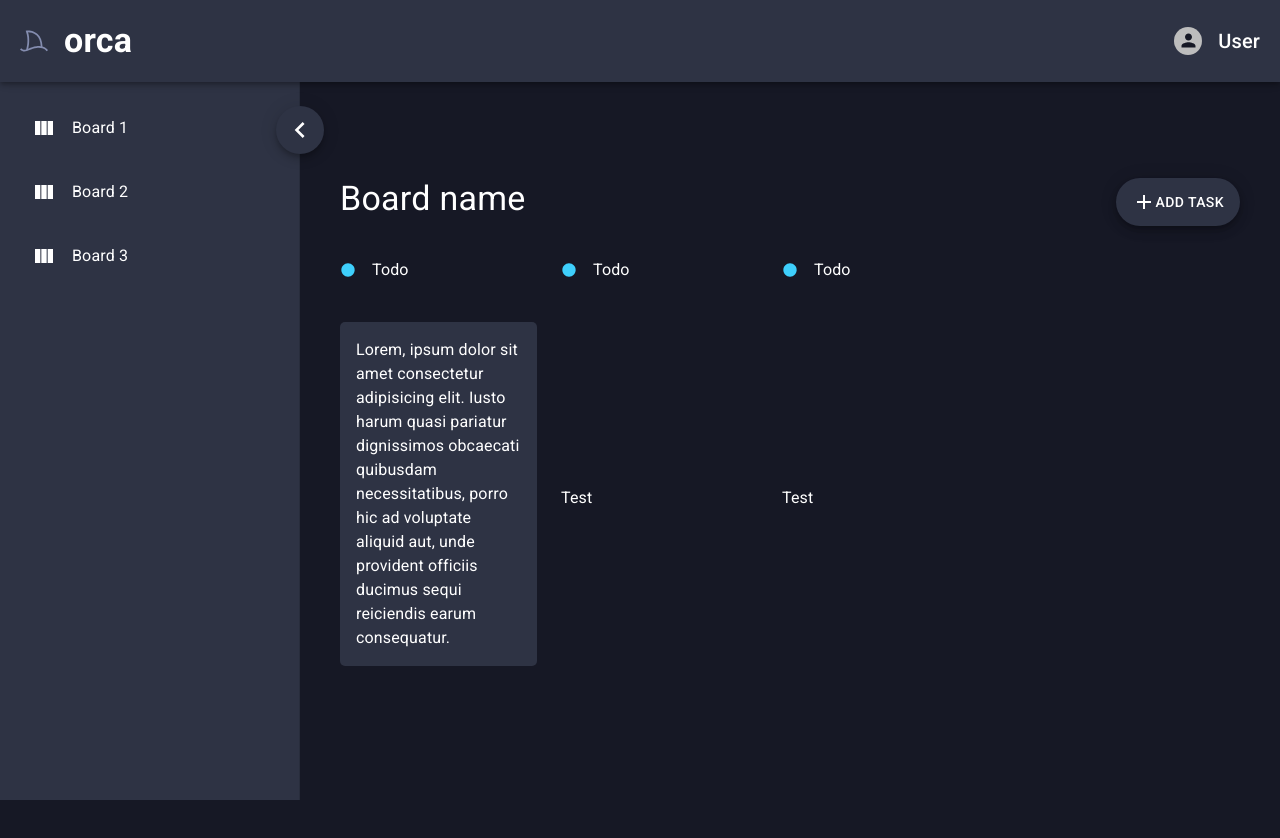
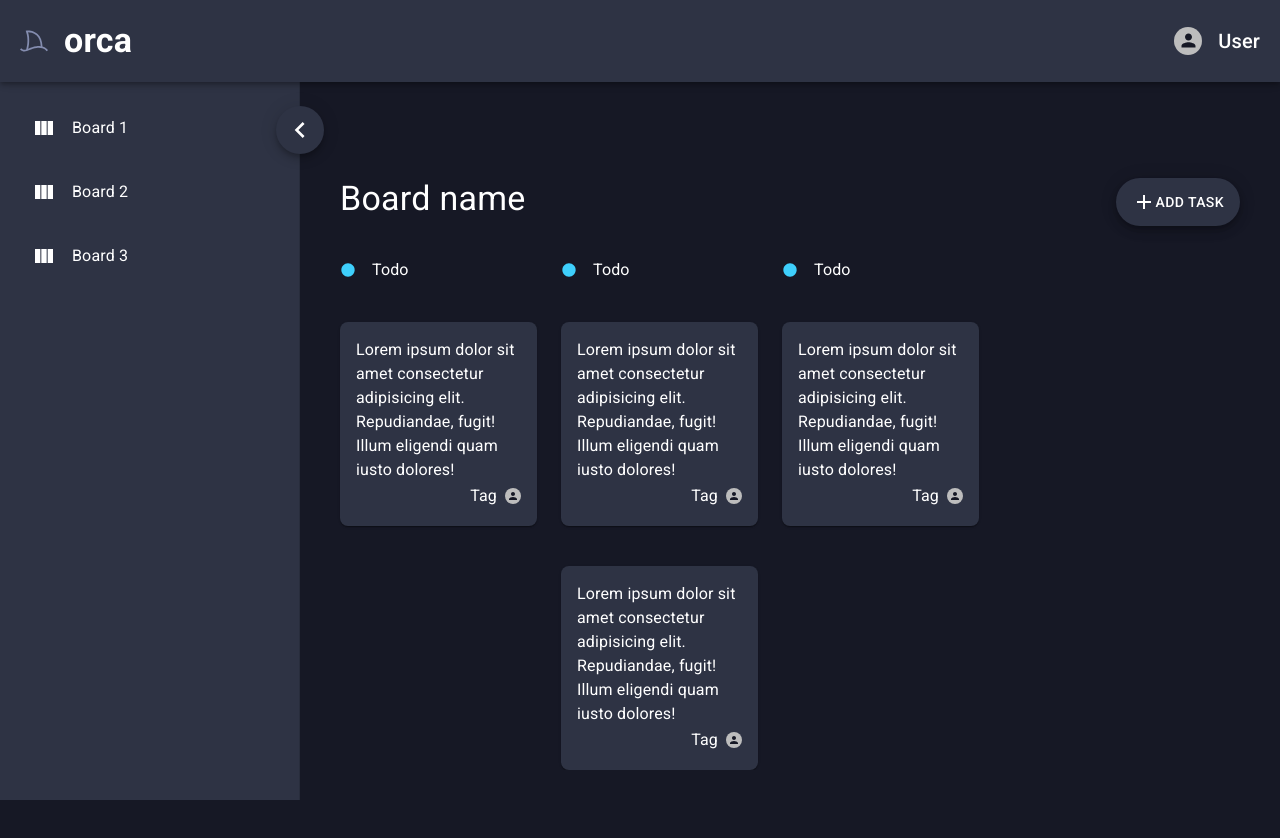
Before and after one commit to jplusequalt/orca_OLD, a React (Create React App) app: page / in a window 1280 px wide. Shown: the top 838 px of the page. After the commit the page ends 800 px from the top, so only its background shows below. Built offline with nearby package versions, Linux system fonts and the light colour scheme.

Commit message:
lots of stuff

```diff
--- a/src/components/Board.tsx
+++ b/src/components/Board.tsx
@@ -1,9 +1,10 @@
+import { KanbanBoard, KanbanHeader, KanbanRow, KanbanWrapper, ToggleSideMenu, ToggleSideMenuIcon } from '../styles/Board.styled';
 import React, { SetStateAction, Dispatch } from 'react';
-import { Box, Grid, Typography, Fab, Card } from '@mui/material';
+import { Box, Grid, Typography, Fab, Popover } from '@mui/material';
+import CircleIcon from '@mui/icons-material/Circle';
 import AddIcon from '@mui/icons-material/Add';
-import { KanbanBoard, ToggleSideMenu, ToggleSideMenuIcon } from '../styles/Board.styled';
 import { theme } from '../Theme';
-import CircleIcon from '@mui/icons-material/Circle';
+import { TaskPreview } from './TaskPreview';
 
 type BoardProps = {
   sideMenuToggle: Dispatch<SetStateAction<boolean>>
@@ -12,19 +13,53 @@ type BoardProps = {
 
 export const Board: React.FC<BoardProps> = ({ sideMenuToggle, sideMenuOpen }) => {
 
-  console.log(sideMenuOpen);
+  const [anchorEl, setAnchorEl] = React.useState<HTMLElement | null>(null);
+
+  const handlePopoverOpen = (event: React.MouseEvent<HTMLElement>) => {
+    setAnchorEl(event.currentTarget);
+  };
+
+  const handlePopoverClose = () => {
+    setAnchorEl(null);
+  };
+
+  const open = Boolean(anchorEl);
 
   return (
     <Box sx={{ width: '100%', display: 'flex' }}>
-      <KanbanBoard open={sideMenuOpen}>
+      <KanbanWrapper open={sideMenuOpen}>
         <ToggleSideMenu
           onClick={() => { sideMenuToggle(!sideMenuOpen) }}
           open={sideMenuOpen}
+          aria-owns={open ? 'mouse-over-popover' : undefined}
+          aria-haspopup="true"
+          onMouseEnter={handlePopoverOpen}
+          onMouseLeave={handlePopoverClose}
           >
           <ToggleSideMenuIcon open={sideMenuOpen} />
+          <Popover
+            id="mouse-over-popover"
+            sx={{
+              pointerEvents: 'none',
+            }}
+            open={open}
+            anchorEl={anchorEl}
+            anchorOrigin={{
+              vertical: 'center',
+              horizontal: 'right',
+            }}
+            transformOrigin={{
+              vertical: 'center',
+              horizontal: 'left',
+            }}
+            onClose={handlePopoverClose}
+            disableRestoreFocus
+          >
+        <Typography sx={{ p: 1 }}>{ sideMenuOpen ? 'Hide' : 'Expand' }</Typography>
+        </Popover>
         </ToggleSideMenu>
         <Box>
-          <Box sx={{ display: 'flex', justifyContent: 'space-between', marginBottom: '3rem' }}>
+          <KanbanHeader>
             <Typography variant='h4'>Board name</Typography>
             <Fab
               variant='extended'
@@ -38,10 +73,10 @@ export const Board: React.FC<BoardProps> = ({ sideMenuToggle, sideMenuOpen }) =>
               <AddIcon />
               Add Task
             </Fab>
-          </Box>
+          </KanbanHeader>
         </Box>
-        <Grid container rowSpacing={2} columnSpacing={{ xs: 1, sm: 2, md: 3 }} sx={{ paddingLeft: '1.5rem', paddingRight: '1rem', maxHeight: '62rem', overflowY: 'auto' }}>
-          <Grid container xs={3} sx={{ display: 'flex', flexDirection: 'column', alignItems: 'flex-start', gap: '2.5rem', paddingRight: '1.5rem' }}>
+        <KanbanBoard container rowSpacing={2} columnSpacing={{ xs: 1, sm: 2, md: 3 }}>
+          <KanbanRow container xs={3}>
             <Grid item>
               <Box sx={{ display: 'flex', alignItems: 'center', gap: '1rem' }}>
                 <CircleIcon sx={{ fill: '#3ecffc', width: '1rem' }} />
@@ -49,35 +84,36 @@ export const Board: React.FC<BoardProps> = ({ sideMenuToggle, sideMenuOpen }) =>
               </Box>
             </Grid>
             <Grid item>
-              <Box sx={{ borderRadius: '5px', backgroundColor: theme.palette.background.paper, padding: '1rem' }}>
-                Lorem, ipsum dolor sit amet consectetur adipisicing elit. Iusto harum quasi pariatur dignissimos obcaecati quibusdam necessitatibus, porro hic ad voluptate aliquid aut, unde provident officiis ducimus sequi reiciendis earum consequatur.
-              </Box>
+              <TaskPreview />
             </Grid>
-          </Grid>
-          <Grid container xs={3} sx={{ display: 'flex', flexDirection: 'column', height: '60rem', alignItems: 'flex-start' }}>
-            <Grid item xs={2}>
+          </KanbanRow>
+          <KanbanRow container xs={3}>
+            <Grid item>
               <Box sx={{ display: 'flex', alignItems: 'center', gap: '1rem' }}>
                 <CircleIcon sx={{ fill: '#3ecffc', width: '1rem' }} />
                 Todo
               </Box>
             </Grid>
-            <Grid item xs={2} sx={{ display: 'flex', alignItems: 'center' }}>
-              Test
+            <Grid item>
+              <TaskPreview />
             </Grid>
-          </Grid>
-          <Grid container xs={3} sx={{ display: 'flex', flexDirection: 'column', height: '60rem', alignItems: 'flex-start' }}>
-            <Grid item xs={2}>
+            <Grid item>
+              <TaskPreview />
+            </Grid>
+          </KanbanRow>
+          <KanbanRow container xs={3}>
+            <Grid item>
               <Box sx={{ display: 'flex', alignItems: 'center', gap: '1rem' }}>
                 <CircleIcon sx={{ fill: '#3ecffc', width: '1rem' }} />
                 Todo
               </Box>
             </Grid>
-            <Grid item xs={2} sx={{ display: 'flex', alignItems: 'center', gap: '1rem' }}>
-              Test
+            <Grid item>
+              <TaskPreview />
             </Grid>
-          </Grid>
-        </Grid>
-      </KanbanBoard>
+          </KanbanRow>
+        </KanbanBoard>
+      </KanbanWrapper>
     </Box>
   );
 }
--- /dev/null
+++ b/src/components/TaskModal.tsx
@@ -0,0 +1,105 @@
+import React, { Dispatch, SetStateAction, useState } from 'react';
+import { Box, Modal, Typography, FormControl, Select, MenuItem, Avatar, SelectChangeEvent } from '@mui/material';
+import VisibilityIcon from '@mui/icons-material/Visibility';
+import ShareIcon from '@mui/icons-material/Share';
+import ClearIcon from '@mui/icons-material/Clear';
+import { Assignee, AssigneeAvatar, TaskStatus } from '../styles/TaskModal.styled';
+
+type TaskModalProps = {
+  open: boolean,
+  handleOpen: Dispatch<SetStateAction<boolean>>
+}
+
+export const TaskModal: React.FC<TaskModalProps> = ({ open, handleOpen }) => {
+
+  const [taskStatus, setTaskStatus] = useState<string>('Todo');
+  const [assignee, setAssignee] = useState<string>('');
+
+  const handleTaskChange = (event: SelectChangeEvent) => {
+    setTaskStatus(event.target.value);
+  }
+
+  const handleAssigneeChange = (event: SelectChangeEvent) => {
+    setAssignee(event.target.value);
+  }
+
+  return (
+    <Modal open={open} onClose={() => handleOpen(false)}>
+      <Box
+        sx={{
+          position: 'absolute' as 'absolute',
+          top: '50%',
+          left: '50%',
+          transform: 'translate(-50%, -50%)',
+          width: '75%',
+          height: '75%',
+          bgcolor: 'background.paper',
+          border: '2px solid #000',
+          borderRadius: '8px',
+          boxShadow: 24,
+          p: 4,
+          display: 'block'
+        }}>
+          <Box sx={{ display: 'flex', flexDirection: 'row', justifyContent: 'space-between' }}>
+            <Typography>Tag</Typography>
+            <Box sx={{ display: 'flex', flexDirection: 'row', justifyContent: 'flex-end', gap: '1rem' }}>
+              <VisibilityIcon />
+              <ShareIcon />
+              <ClearIcon />
+            </Box>
+          </Box>
+          <Box>
+            <Box>
+              <Typography variant='h5' sx={{ mt: 2, mb: 2 }}>
+                This is the title
+              </Typography>
+              <Box sx={{ display: 'flex', gap: '1rem' }}>
+                <FormControl sx={{ minWidth: 80, mb: 2 }}>
+                  <Select
+                    value={taskStatus}
+                    onChange={handleTaskChange}
+                    displayEmpty
+                    autoWidth
+                    input={<TaskStatus />}
+                    inputProps={{ 'aria-label': 'Without label' }}
+                  >
+                    <MenuItem value='Todo'>Todo</MenuItem>
+                    <MenuItem value='In Progress'>In Progress</MenuItem>
+                    <MenuItem value='Completed'>Completed</MenuItem>
+                  </Select>
+                </FormControl>
+                <Typography>Assignee</Typography>
+                <FormControl sx={{ minWidth: 100, mb: 2 }}>
+                  <Select
+                    value={assignee}
+                    onChange={handleAssigneeChange}
+                    displayEmpty
+                    autoWidth
+                    input={<Assignee />}
+                    inputProps={{ 'aria-label': 'Without label' }}
+                  >
+                    <MenuItem value='Person 1' sx={{ display: 'flex', gap: '1rem'}}>
+                      <AssigneeAvatar />
+                      Person 1
+                    </MenuItem>
+                    <MenuItem value='Person 2' sx={{ display: 'flex', gap: '1rem'}}>
+                      <AssigneeAvatar />
+                      Person 2
+                    </MenuItem>
+                    <MenuItem value='Person 3' sx={{ display: 'flex', gap: '1rem'}}>
+                     <AssigneeAvatar />
+                      Person 3
+                    </MenuItem>
+                  </Select>
+                </FormControl>
+              </Box>
+              <Typography variant='subtitle1'>Description</Typography>
+              <Typography variant='body1'>
+                Lorem ipsum dolor sit amet consectetur adipisicing elit. Commodi consequatur rerum libero, eveniet voluptate ex? Obcaecati, explicabo, ipsam commodi est ullam mollitia expedita fugiat magni neque enim ea necessitatibus optio? Eaque itaque possimus fuga distinctio aliquam suscipit quis quisquam aspernatur.
+              </Typography>
+            </Box>
+          </Box>
+      </Box>
+    </Modal>
+  );
+}
--- /dev/null
+++ b/src/components/TaskPreview.tsx
@@ -0,0 +1,31 @@
+import{ useState } from 'react';
+import { CardActionArea, CardContent, Typography, Box, Avatar } from '@mui/material';
+import { TaskCard } from '../styles/TaskPreview.styled';
+import { TaskModal } from './TaskModal';
+
+export const TaskPreview = () => {
+
+  const [open, setOpen] = useState<boolean>(false);
+
+  return (
+    <>
+      <TaskCard>
+        <CardActionArea>
+          <CardContent onClick={() => setOpen(!open)}>
+            <Typography>Lorem ipsum dolor sit amet consectetur adipisicing elit. Repudiandae, fugit! Illum eligendi quam iusto dolores!</Typography>
+            <Box sx={{ display: 'flex', alignItems: 'center', justifyContent: 'flex-end', gap: '0.5rem' }}>
+              <Typography variant='subtitle1'>Tag</Typography>
+              <Avatar
+                sx={{
+                  width: '1rem',
+                  height: '1rem',
+                }}
+               />
+            </Box>
+          </CardContent>
+        </CardActionArea>
+      </TaskCard>
+      <TaskModal open={open} handleOpen={setOpen} />
+    </>
+  );
+}
--- a/src/styles/Board.styled.tsx
+++ b/src/styles/Board.styled.tsx
@@ -1,7 +1,7 @@
 import ChevronLeft from "@mui/icons-material/ChevronLeft";
-import { Fab, styled } from "@mui/material";
+import { Box, Fab, styled, Grid } from "@mui/material";
 
-export const KanbanBoard = styled('div', { shouldForwardProp: (prop) => prop !== 'open' })<{
+export const KanbanWrapper = styled('div', { shouldForwardProp: (prop) => prop !== 'open' })<{
   open?: boolean;
 }>(({ theme, open }) => ({
   flexGrow: 1,
@@ -61,3 +61,24 @@ export const ToggleSideMenu = styled(Fab, { shouldForwardProp: (prop) => prop !=
     marginLeft: 0
   })
 }));
+
+export const KanbanHeader = styled(Box)({
+  display: 'flex',
+  justifyContent: 'space-between',
+  marginBottom: '3rem'
+});
+
+export const KanbanBoard = styled(Grid)({
+  paddingLeft: '1.5rem',
+  paddingRight: '1rem',
+  maxHeight: '62rem',
+  overflowY: 'auto'
+});
+
+export const KanbanRow = styled(Grid)({
+  display: 'flex',
+  flexDirection: 'column',
+  alignItems: 'flex-start',
+  gap: '2.5rem',
+  paddingRight: '1.5rem'
+});
--- /dev/null
+++ b/src/styles/TaskModal.styled.tsx
@@ -0,0 +1,37 @@
+import { styled, InputBase, Avatar } from '@mui/material';
+
+export const TaskStatus = styled(InputBase)(({ theme }) => ({
+  '& .MuiInputBase-input': {
+    borderRadius: 4,
+    position: 'relative',
+    backgroundColor: 'green',
+    fontSize: 16,
+    padding: '5px 20px 5px 12px',
+    transition: theme.transitions.create(['border-color', 'box-shadow']),
+    '&:focus': {
+      borderRadius: 4,
+    }
+  }
+}));
+
+export const Assignee = styled(InputBase)(({ theme }) => ({
+  '& .MuiInputBase-input': {
+    border: 'none',
+    position: 'relative',
+    backgroundColor: 'transparent',
+    fontSize: 16,
+    padding: '5px 20px 5px 12px',
+    transition: theme.transitions.create(['border-color', 'box-shadow']),
+    '&:focus': {
+      borderRadius: 4,
+    }
+  },
+  '& .MuiSelect-icon': {
+    display: 'none'
+  }
+}));
+
+export const AssigneeAvatar = styled(Avatar)({
+  width: '1rem',
+  height: '1rem'
+});
--- /dev/null
+++ b/src/styles/TaskPreview.styled.tsx
@@ -0,0 +1,7 @@
+import { Card, styled } from '@mui/material';
+
+export const TaskCard = styled(Card)(({ theme }) => ({
+  borderRadius: '8px',
+  backgroundColor: theme.palette.background.paper,
+  padding: 0
+}));
```
